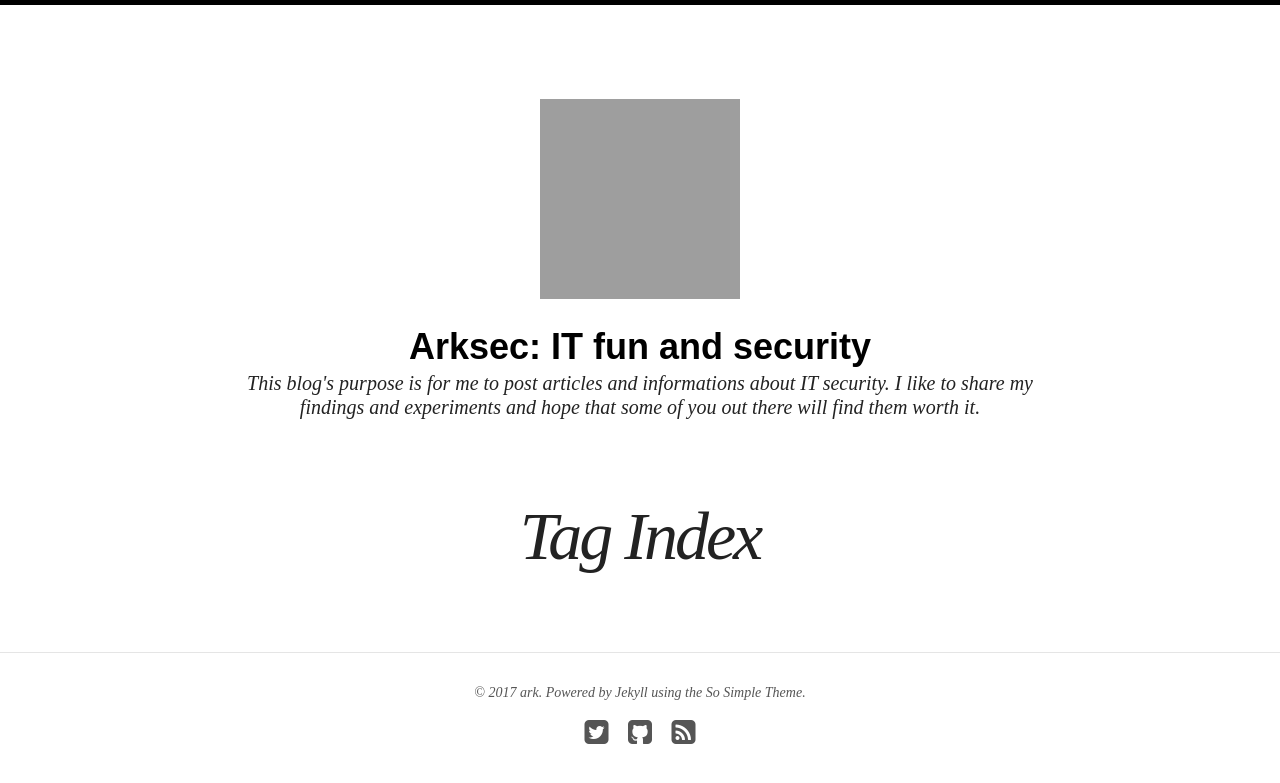
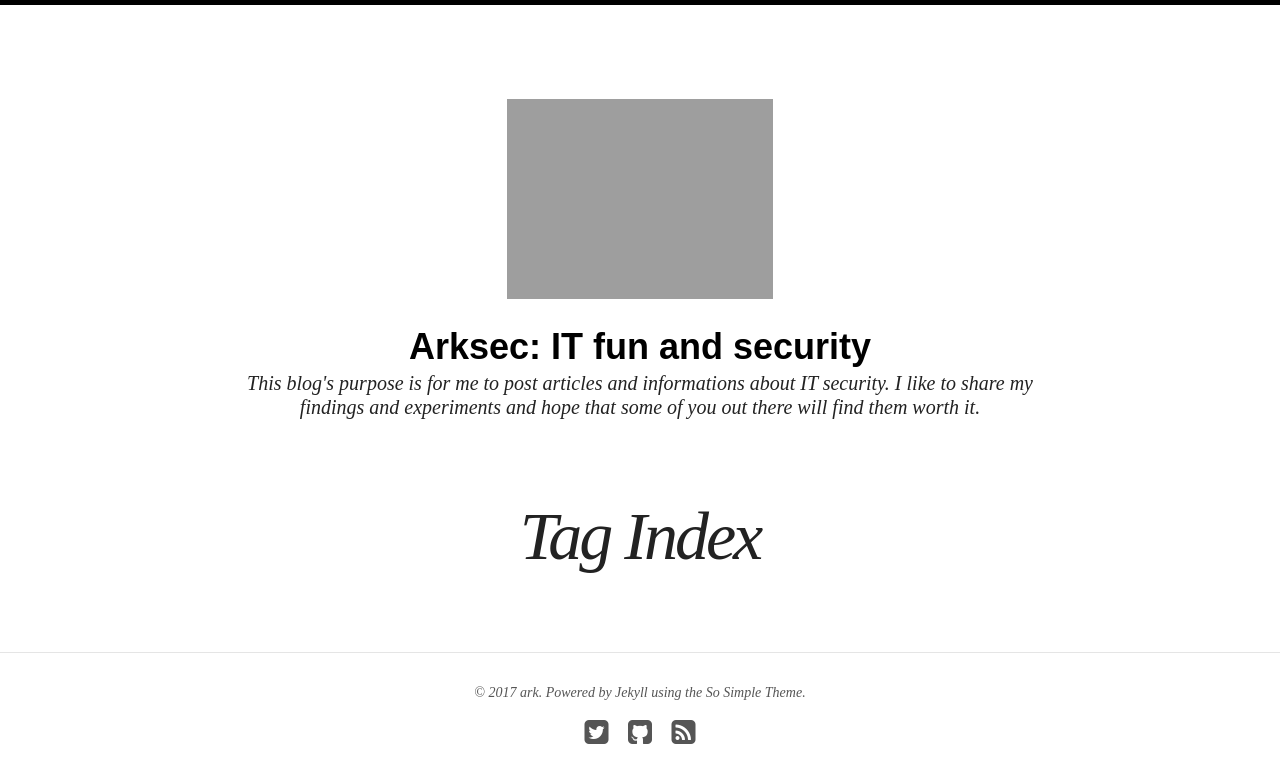
Before and after one commit to entropyqueen/entropyQueen.github.io, a Jekyll site: the page built from tags/index.md, in a window 1280 px wide. Shown: the top 783 px of the page. Built offline with Jekyll 4.4.1, drawn with Linux system fonts in a browser that asks for light colours; nearby versions of some CDN libraries.

Commit message:
test appearance
don't care, that's just visual stuff

```diff
--- a/_sass/_masthead.scss
+++ b/_sass/_masthead.scss
@@ -35,16 +35,16 @@
 .site-logo {
 
   img {
-    width: 100px;
+    width: auto;
     height: 100px;
 
     @include media($medium) {
-      width: 150px;
+      width: auto;
       height: 150px;
     }
 
     @include media($large) {
-      width: 200px;
+      width: auto;
       height: 200px;
     }
   }
```
